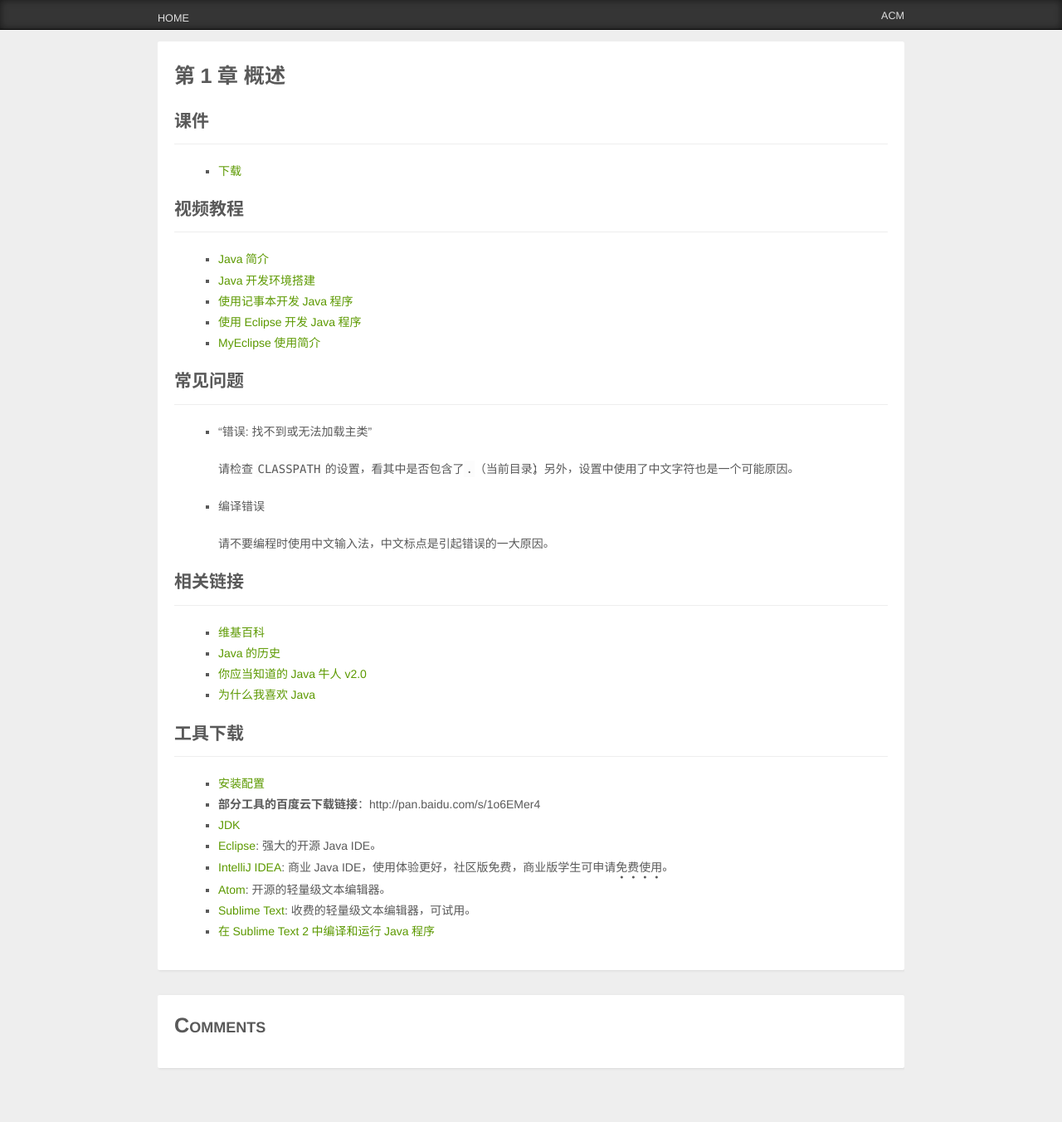
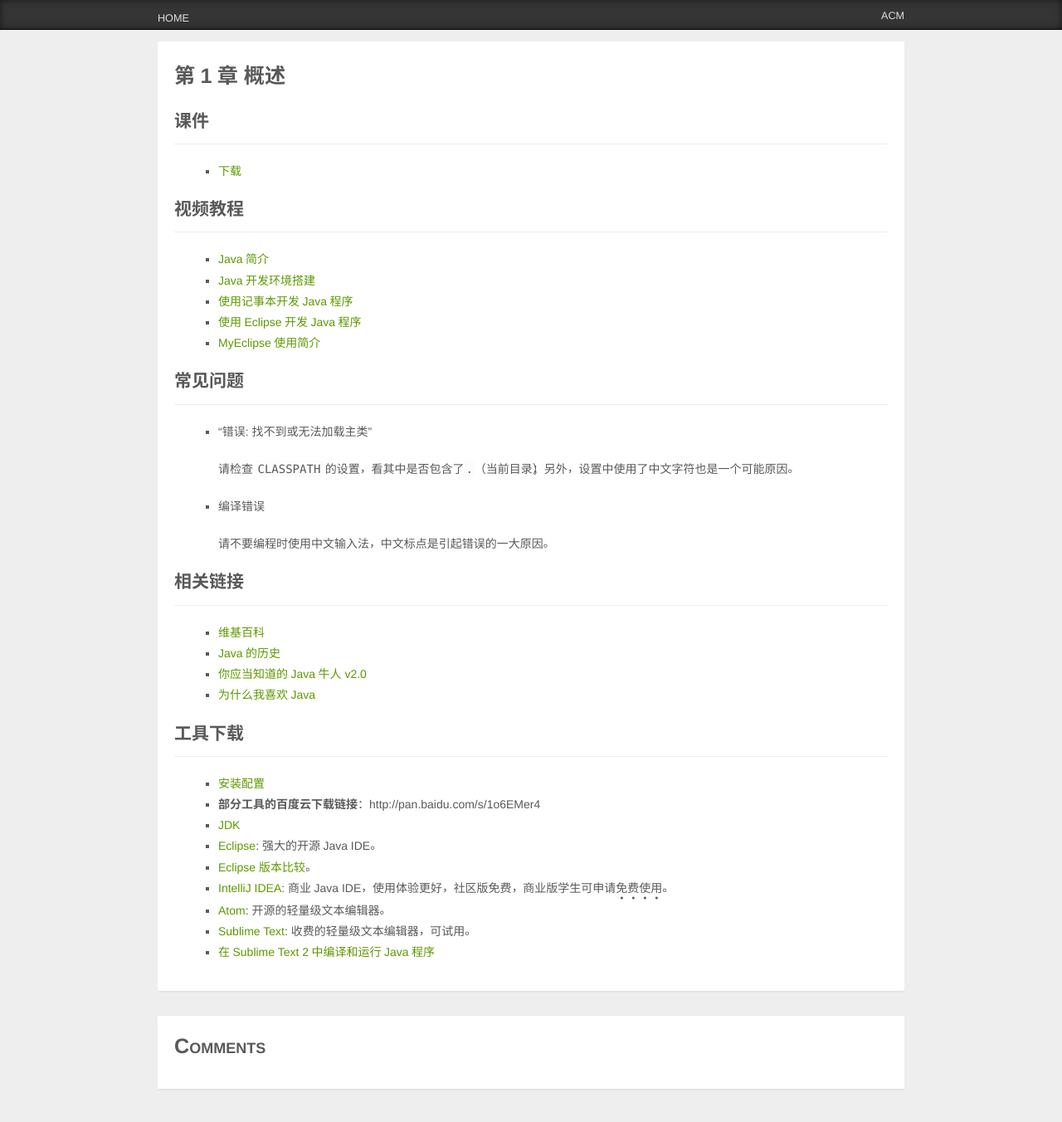
Before and after one commit to zjsu/java, a Jekyll site: the page built from chapters/1/index.md, in a window 1280 px wide and 1362 px high. Shown: the top 1352 px of the window at 83% size. Built offline with Jekyll 4.4.1, drawn with Linux system fonts in a browser that asks for light colours; comment, search, counter and statistics services are not loaded.

Commit message:
Add eclipse version comparisons

```diff
--- a/chapters/1/index.md
+++ b/chapters/1/index.md
@@ -35,6 +35,7 @@ title: 第1章 概述
 - **部分工具的百度云下载链接**：http://pan.baidu.com/s/1o6EMer4
 - [JDK](http://www.oracle.com/technetwork/java/javase/downloads/jdk8-downloads-2133151.html)
 - [Eclipse](https://eclipse.org/downloads/):  强大的开源Java IDE。
+- [Eclipse 版本比较](http://www.eclipse.org/downloads/compare.php)。
 - [IntelliJ IDEA](https://www.jetbrains.com/idea/): 商业Java IDE，使用体验更好，社区版免费，商业版学生可申请*免费使用*。
 - [Atom](https://atom.io): 开源的轻量级文本编辑器。
 - [Sublime Text](http://www.sublimetext.com): 收费的轻量级文本编辑器，可试用。
```
